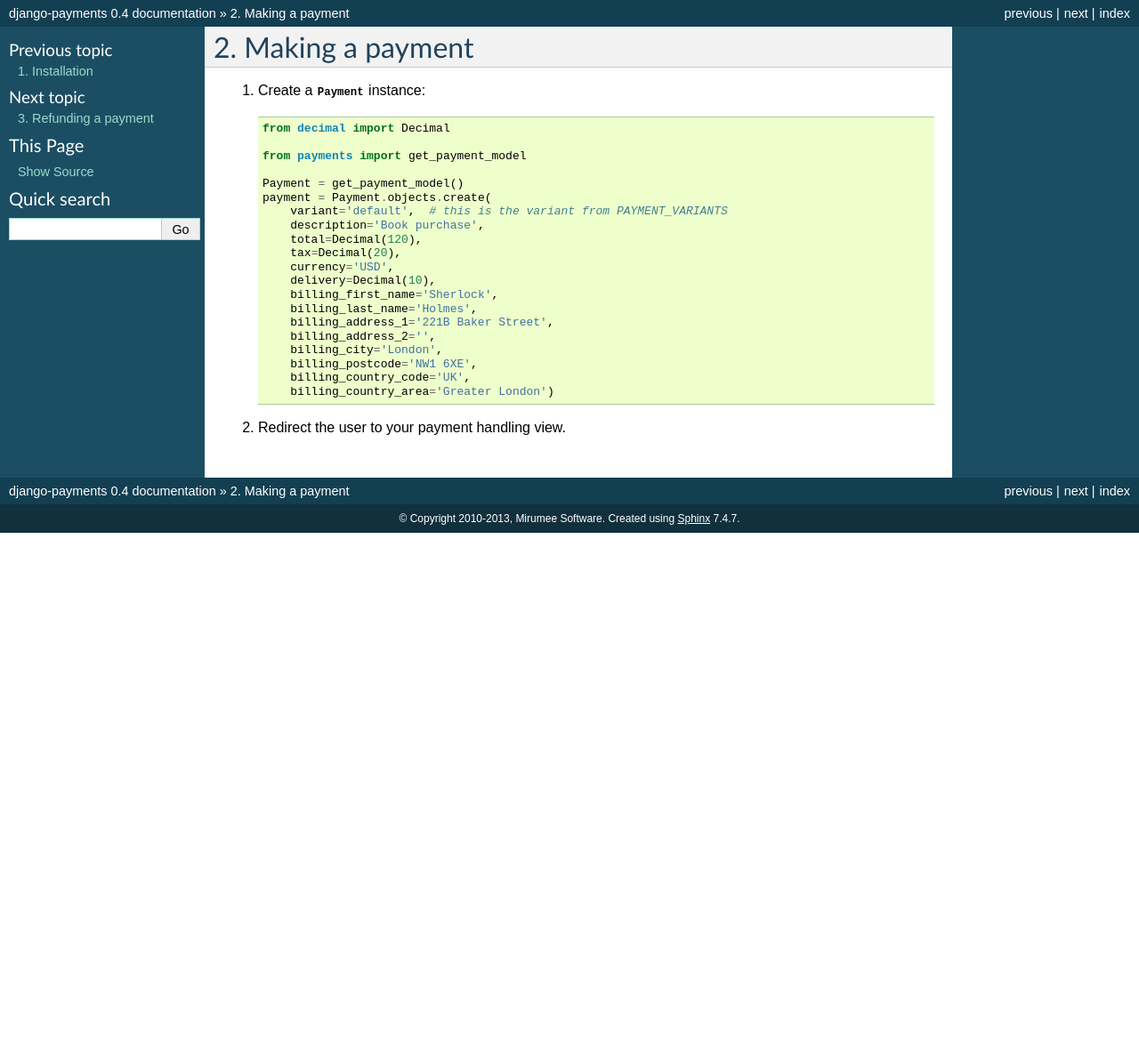
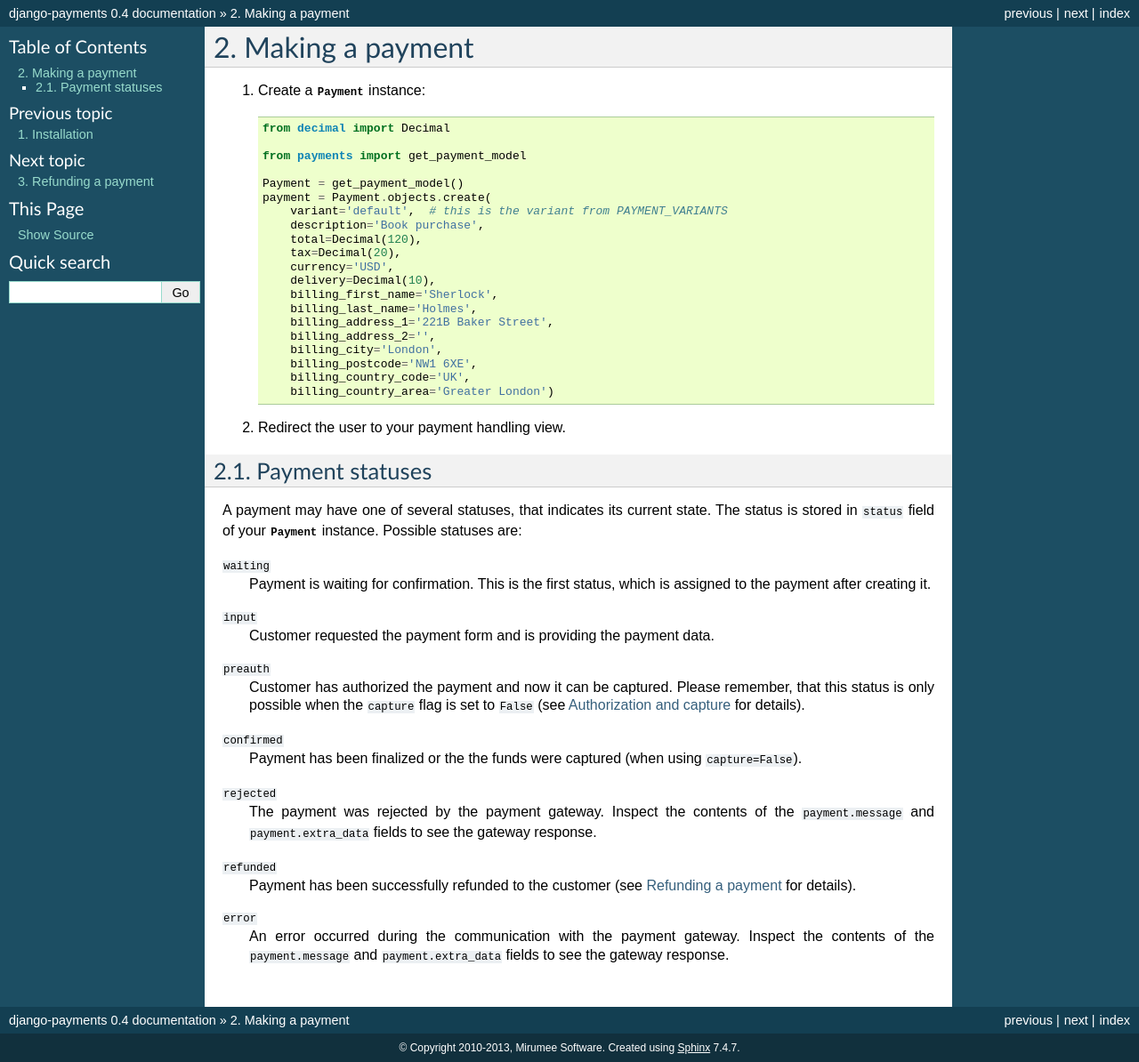
Before and after one commit to jazzband/django-payments, a Sphinx documentation site: the page built from doc/usage.rst, in a window 1280 px wide. Shown: the whole page at 89% size. Built offline with Sphinx 7.4.7, drawn with Linux system fonts in a browser that asks for light colours; before the commit the page ends 900 px from its top, so only the background shows below that.

Commit message:
Describe payment statuses

```diff
--- a/doc/refund.rst
+++ b/doc/refund.rst
@@ -1,3 +1,5 @@
+.. _refunding:
+
 Refunding a payment
 ===================
 
--- a/doc/usage.rst
+++ b/doc/usage.rst
@@ -25,3 +25,29 @@
           billing_country_area='Greater London')
 
 #. Redirect the user to your payment handling view.
+
+
+Payment statuses
+----------------
+A payment may have one of several statuses, that indicates its current state. The status is stored in ``status`` field of your :class:`Payment` instance. Possible statuses are:
+
+``waiting``
+      Payment is waiting for confirmation. This is the first status, which is assigned to the payment after creating it.
+
+``input``
+      Customer requested the payment form and is providing the payment data.
+
+``preauth``
+      Customer has authorized the payment and now it can be captured. Please remember, that this status is only possible when the ``capture`` flag is set to ``False`` (see :ref:`capture-payments` for details).
+
+``confirmed``
+      Payment has been finalized or the the funds were captured (when using ``capture=False``).
+
+``rejected``
+      The payment was rejected by the payment gateway. Inspect the contents of the ``payment.message`` and ``payment.extra_data`` fields to see the gateway response.
+
+``refunded``
+      Payment has been successfully refunded to the customer (see :ref:`refunding` for details).
+
+``error``
+      An error occurred during the communication with the payment gateway. Inspect the contents of the ``payment.message`` and ``payment.extra_data`` fields to see the gateway response.
```
